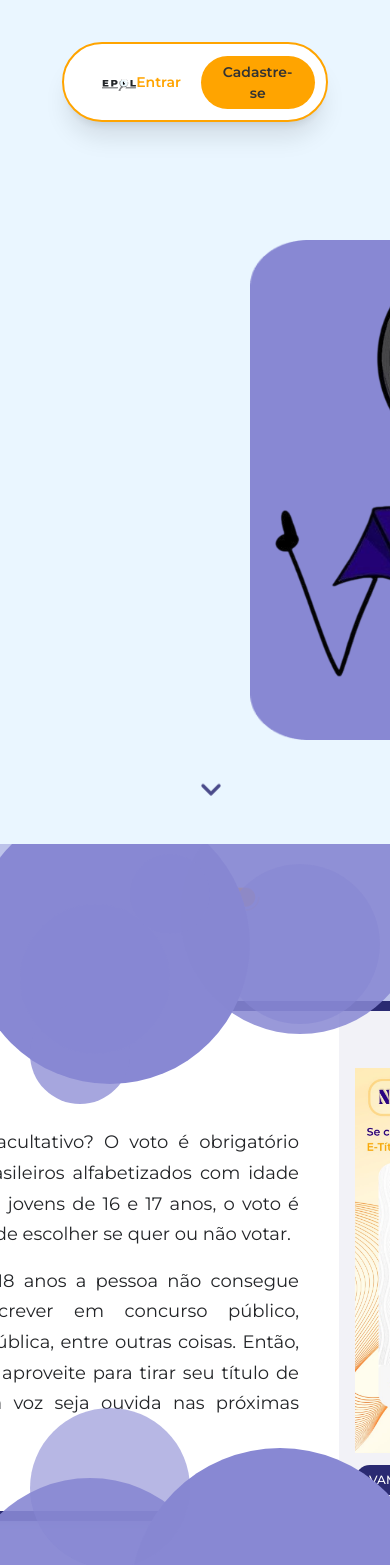
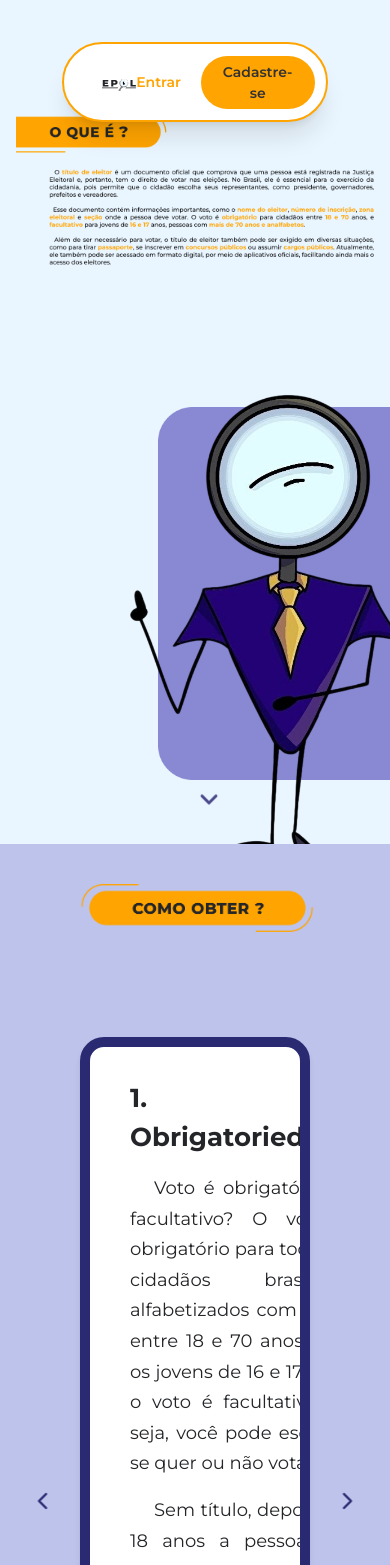
Before and after one commit to tcc-epol-ejs/epol-web, a React (Vite) app: page /etitulo in a window 390 px wide. Shown: the top 1565 px of the page. Built offline with nearby package versions, Linux system fonts and the light colour scheme.

Commit message:
refactor: branch corrigida

```diff
--- a/src/components/header/index.tsx
+++ b/src/components/header/index.tsx
@@ -18,7 +18,7 @@ const NAV_ITEMS: NavItem[] = [
   { label: 'SearchPol', path: '/searchpol' },
   { label: 'Visualizador', path: '/visualizador' },
   { label: 'Match', path: '/match' },
-  { label: 'Título de Eleitor', path: '/titulo-de-eleitor' },
+  { label: 'Título de Eleitor', path: '/etitulo' },
 ];
 
 export default function Header({ isBgWhite }: HeaderProps) {
--- a/src/pages/etitulo/index.tsx
+++ b/src/pages/etitulo/index.tsx
@@ -5,23 +5,25 @@ import etitulo from '../../assets/Imagens/etitulo.png';
 import retanguloazul from '../../assets/Imagens/retanguloazul.png';
 import comoobter from '../../assets/Imagens/comoobter.png';
 import { useRef } from 'react';
+import { useNavigate } from 'react-router-dom';
 
 const bolasConfig = [
-  { size: 280, top: '-40px', left: '-30px', opacity: 1 },
-  { size: 160, top: '20px', left: '220px', opacity: 0.6 },
-  { size: 100, top: '160px', left: '30px', opacity: 0.75 },
-  { size: 240, top: '-50px', right: '-30px', opacity: 0.85 },
-  { size: 150, top: '60px', right: '220px', opacity: 0.5 },
-  { size: 80, top: '10px', right: '180px', opacity: 0.7 },
-  { size: 260, bottom: '-50px', left: '-40px', opacity: 0.9 },
-  { size: 120, bottom: '-20px', left: '190px', opacity: 0.7 },
-  { size: 300, bottom: '-60px', right: '-40px', opacity: 1 },
-  { size: 160, bottom: '120px', right: '200px', opacity: 0.6 },
+  { size: 280, top: '-8%', left: '-8%', opacity: 1 },
+  { size: 160, top: '5%', left: '45%', opacity: 0.6 },
+  { size: 100, top: '30%', left: '8%', opacity: 0.75 },
+  { size: 240, top: '-10%', right: '-8%', opacity: 0.85 },
+  { size: 150, top: '12%', right: '35%', opacity: 0.5 },
+  { size: 80, top: '2%', right: '25%', opacity: 0.7 },
+  { size: 260, bottom: '-10%', left: '-10%', opacity: 0.9 },
+  { size: 120, bottom: '-4%', left: '30%', opacity: 0.7 },
+  { size: 300, bottom: '-12%', right: '-10%', opacity: 1 },
+  { size: 160, bottom: '20%', right: '30%', opacity: 0.6 },
 ];
 
 function Etitulo() {
   const trackRef = useRef<HTMLDivElement>(null);
   const secondSectionRef = useRef<HTMLDivElement>(null);
+  const navigate = useNavigate();
 
   const scrollToNextSection = () => {
     secondSectionRef.current?.scrollIntoView({ behavior: 'smooth' });
@@ -29,41 +31,40 @@ function Etitulo() {
 
   return (
     <>
-      <section className="w-full h-[100dvh]">
+      <section className="w-full min-h-[100dvh]">
         <div className="w-full fixed top-0 z-[1000]">
           <Header />
         </div>
 
         {/* PRIMEIRA PARTE SEÇÃO */}
-        <div className="relative w-full h-full bg-[#eaf6ff] flex justify-between items-start overflow-hidden pt-[200px] pb-[80px]">
+        <div className="relative w-full min-h-[100dvh] bg-[#eaf6ff] flex flex-col md:flex-row justify-between items-center md:items-start overflow-hidden pt-24 sm:pt-32 md:pt-40 lg:pt-[8vw] pb-16 md:pb-20 px-4 sm:px-8 md:pl-[0vw] gap-10 md:gap-6">
           {/* COLUNA ESQUERDA - IMAGEM COM TEXTO */}
-          <div className="flex flex-col items-start pl-[150px] max-w-[1800px] mt-[100px]">
+          <div className="flex flex-col items-center md:items-start w-full md:max-w-[55%] mt-4 md:mt-[4vw]">
             <img
               src={etitulo}
               alt="etitulo"
-              className="w-full max-w-none scale-150"
+              className="w-full max-w-[720px] md:max-w-none md:w-[115%] lg:w-[130%] h-auto "
             />
           </div>
 
           {/* COLUNA DIREITA - MASCOTE */}
-          <div className="shrink-0 flex justify-end" style={{ width: 500 }}>
+          <div className="shrink-0 flex justify-center md:justify-end w-full md:w-[38%] max-w-[380px] md:max-w-[560px]">
             <div
               ref={trackRef}
-              className="relative mt-[40px]"
-              style={{ width: 480, height: 500 }} // era 378 x 392
+              className="relative w-full aspect-[480/500] mt-4 md:mt-8"
             >
               <img
                 src={retanguloazul}
                 alt="retanguloazul"
-                className="absolute top-0 left-20 w-full h-full"
+                className="absolute top-0 left-[30%] w-full h-full object-contain"
               />
               <img
                 src={pipo_fechado}
                 alt="pipo_fechado"
                 className="absolute"
                 style={{
-                  bottom: '-35%',
-                  left: '15%',
+                  bottom: '-30%',
+                  left: '25%',
                   width: '200%',
                   height: '140%',
                   objectFit: 'cover',
@@ -76,11 +77,12 @@ function Etitulo() {
           <button
             onClick={scrollToNextSection}
             aria-label="Rolar para a próxima seção"
-            className="absolute bottom-8 left-1/2 -translate-x-1/2 flex flex-col items-center animate-bounce z-[1] cursor-pointer"
+            className="absolute bottom-6 sm:bottom-8 left-1/2 -translate-x-1/2 flex flex-col items-center animate-bounce z-[1] cursor-pointer"
           >
             <svg
-              width="32"
-              height="32"
+              width="28"
+              height="28"
+              className="sm:w-8 sm:h-8"
               viewBox="0 0 24 24"
               fill="none"
               stroke="#4A4A8A"
@@ -95,21 +97,25 @@ function Etitulo() {
 
         <div
           ref={secondSectionRef}
-          className="relative w-full h-[100dvh] bg-[#BDC3EA] overflow-hidden flex flex-col items-center pt-[40px] gap-[60px]"
+          className="relative w-full min-h-[100dvh] bg-[#BDC3EA] overflow-hidden flex flex-col items-center pt-10 sm:pt-16 gap-10 sm:gap-14 px-4 pb-12"
         >
-          <img src={comoobter} alt="comoobter" className="w-[35%] max-w-none" />
+          <img
+            src={comoobter}
+            alt="comoobter"
+            className="w-[70%] sm:w-[50%] md:w-[35%] max-w-[420px] h-auto relative z-10"
+          />
 
-          <div className="relative z-1000 w-[1200px] h-[550px] flex items-center justify-center gap-[40px]">
+          <div className="relative z-10 w-full max-w-[1200px] flex items-center justify-center gap-6 md:gap-10 px-2">
             <CarrosselEtitulo />
           </div>
 
           {bolasConfig.map((b, i) => (
             <div
               key={i}
-              className="absolute rounded-full"
+              className="absolute rounded-full hidden sm:block"
               style={{
-                width: b.size,
-                height: b.size,
+                width: `min(${b.size}px, 22vw)`,
+                height: `min(${b.size}px, 22vw)`,
                 top: 'top' in b ? b.top : undefined,
                 bottom: 'bottom' in b ? b.bottom : undefined,
                 left: 'left' in b ? b.left : undefined,
```
